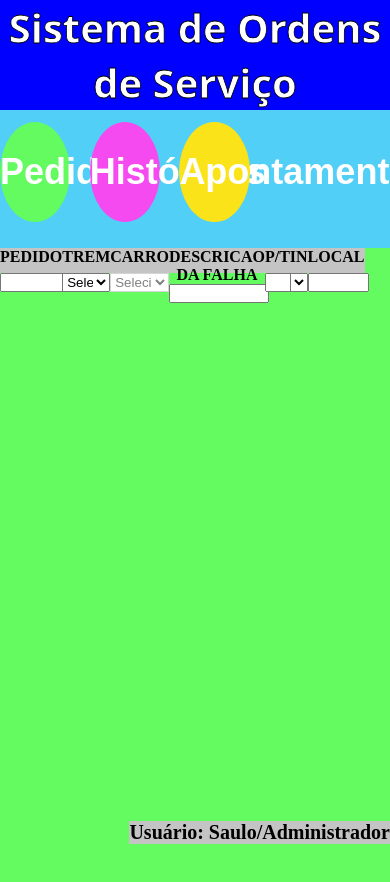
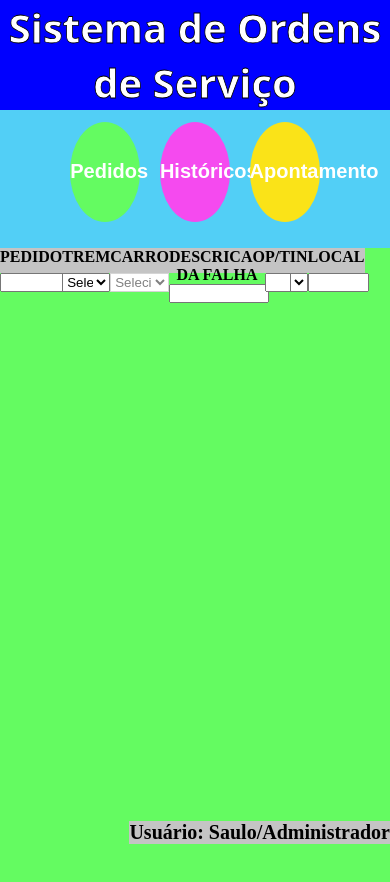
Before and after one commit to r-leafar/pi2-vue, a Vue app: page /pedido in a window 390 px wide. Shown: the top 882 px of the page. Built offline with nearby package versions, Linux system fonts and the light colour scheme; data requests are answered from the project's data file.

Commit message:
Centralizado Menu

```diff
--- a/src/components/Menu.vue
+++ b/src/components/Menu.vue
@@ -1,37 +1,48 @@
 <template>
   <nav>
+    <div class="container">
       <button id="btn-pedido">Pedidos</button>
       <button id="btn-historico">Históricos</button>
       <button id="btn-apontamento">Apontamento</button>
+    </div>
   </nav>
 </template>
 <script>
 export default {
-    name:"Menu"
-}
+  name: "Menu",
+};
 </script>
 <style scoped>
-    nav>button{
+.container > button {
   width: 18%;
   height: 100px;
   border-radius: 50%;
   border: 0px;
   font-size: 36px;
-        color:white;
+  color: white;
   font-weight: bold;
   margin-top: 3%;
   margin-bottom: 3%;
 }
-    #btn-pedido{
-        background-color: #64FB61;
+#btn-pedido {
+  background-color: #64fb61;
 }
-    #btn-historico{
-        background-color: #F54AEF;
+#btn-historico {
+  background-color: #f54aef;
   margin-left: 5%;
 }
 
-    #btn-apontamento{
-        background-color: #FAE318;
+#btn-apontamento {
+  background-color: #fae318;
   margin-left: 5%;
 }
+.container {
+  text-align: center;
+
+}
+@media only screen and (max-width: 844px) {
+  .container > button {
+    font-size: 20px;
+  }
+}
 </style>
```
Lines whose indentation alone changed are shown as unchanged.
